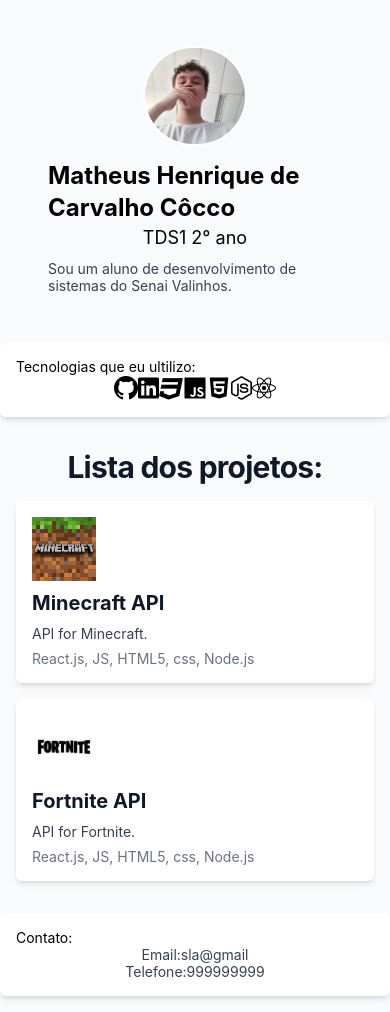
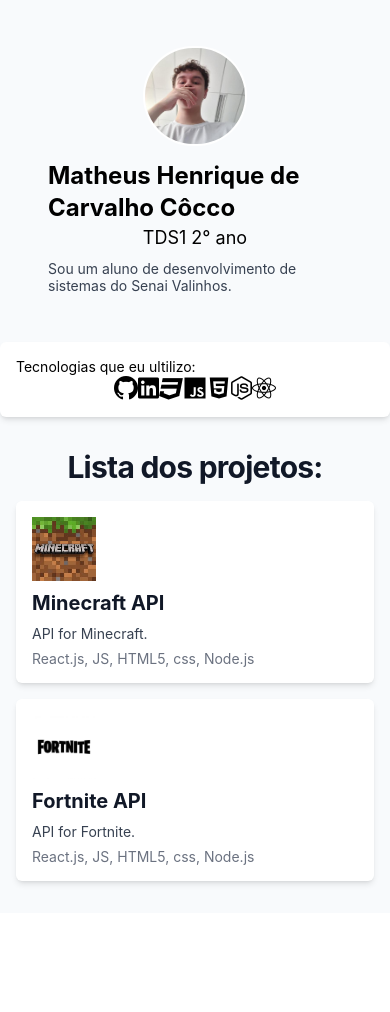
Before and after one commit to Fervalinhos/App_Portfolio, a React Native app: screen / in a window 390 px wide. After the commit the page ends 913 px from the top, so only its background shows below. Built offline with nearby package versions, Linux system fonts and the light colour scheme.

Commit message:
Remove contact information from App.jsx

```diff
--- a/App.jsx
+++ b/App.jsx
@@ -72,25 +72,6 @@
           )}
         </View>
       </ScrollView>
-      <View className="bg-white p-4 rounded-md shadow-md mb-4 w-full max-w-md">
-        <Text>Contato:</Text>
-        <View className="flex flex-row justify-center items-center">
-          <Text className="text-gray-700">
-            Email:
-          </Text>
-          <Text className="text-gray-700">
-            sla@gmail
-          </Text>
-        </View>
-        <View className="flex flex-row justify-center items-center">
-          <Text className="text-gray-700">
-            Telefone:
-          </Text>
-          <Text className="text-gray-700">
-            999999999
-          </Text>
-        </View>
-      </View>
 
       <StatusBar style="auto" />
     </View>
```
